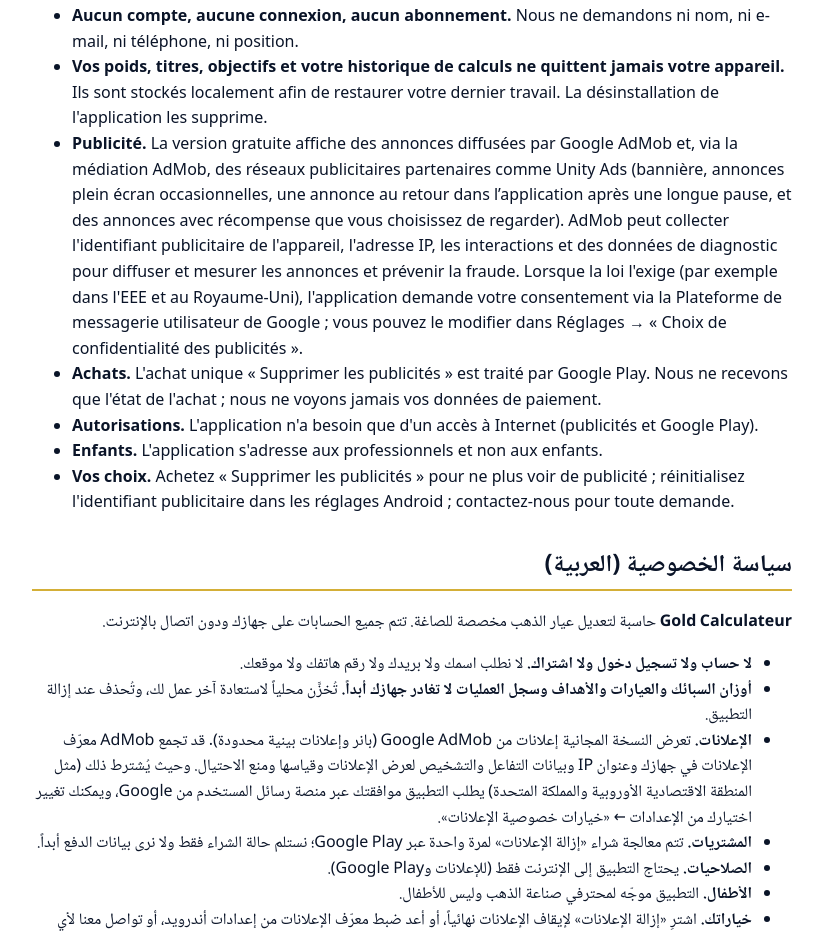
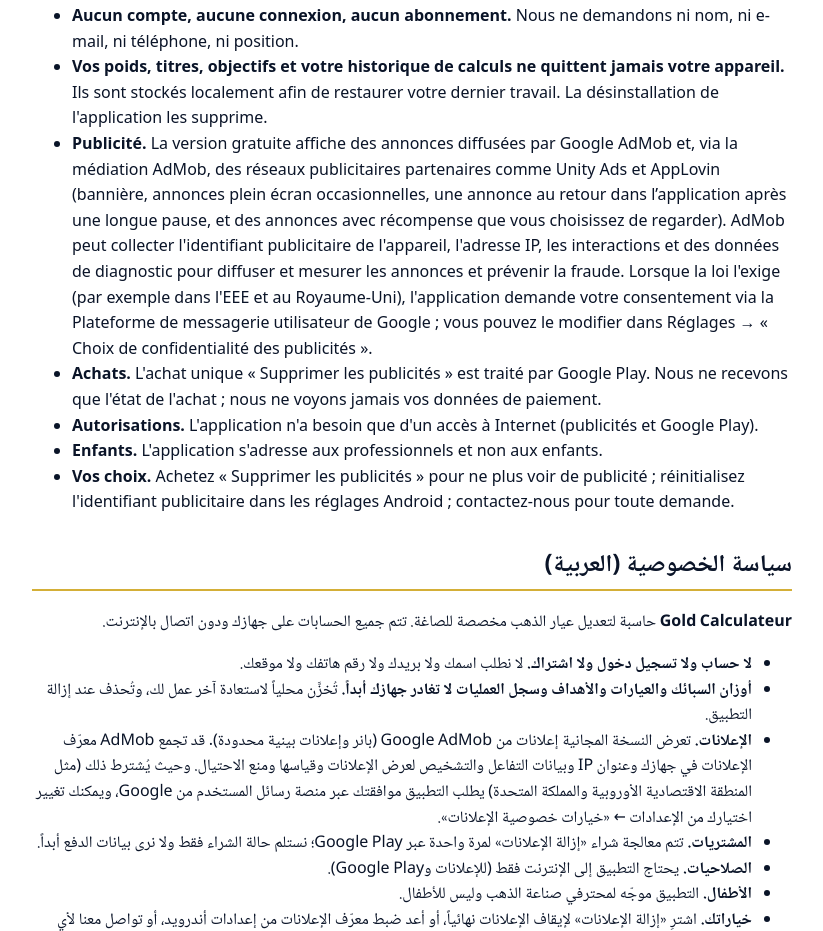
Before and after one commit to derbalali76-web/Gold-Calculateur, a plain HTML site: page docs/privacy/index.html in a window 1280 px wide. Shown: the part 1013-1944 px from the top of the page, without its empty margins (228-1051 px from the left). Drawn offline with Linux system fonts and the light colour scheme.

Commit message:
AdMob mediation: add AppLovin adapter
Co-Authored-By: Claude Sonnet 5.5 <noreply@anthropic.com>
Claude-Session: https://claude.ai/code/session_01Y2CKTB8YSsac9DaEz5G6a9

```diff
--- a/docs/privacy/index.html
+++ b/docs/privacy/index.html
@@ -37,7 +37,7 @@
 <ul>
 <li><strong>Aucun compte, aucune connexion, aucun abonnement.</strong> Nous ne demandons ni nom, ni e-mail, ni téléphone, ni position.</li>
 <li><strong>Vos poids, titres, objectifs et votre historique de calculs ne quittent jamais votre appareil.</strong> Ils sont stockés localement afin de restaurer votre dernier travail. La désinstallation de l'application les supprime.</li>
-<li><strong>Publicité.</strong> La version gratuite affiche des annonces diffusées par Google AdMob et, via la médiation AdMob, des réseaux publicitaires partenaires comme Unity Ads (bannière, annonces plein écran occasionnelles, une annonce au retour dans l’application après une longue pause, et des annonces avec récompense que vous choisissez de regarder). AdMob peut collecter l'identifiant publicitaire de l'appareil, l'adresse IP, les interactions et des données de diagnostic pour diffuser et mesurer les annonces et prévenir la fraude. Lorsque la loi l'exige (par exemple dans l'EEE et au Royaume-Uni), l'application demande votre consentement via la Plateforme de messagerie utilisateur de Google ; vous pouvez le modifier dans Réglages → « Choix de confidentialité des publicités ».</li>
+<li><strong>Publicité.</strong> La version gratuite affiche des annonces diffusées par Google AdMob et, via la médiation AdMob, des réseaux publicitaires partenaires comme Unity Ads et AppLovin (bannière, annonces plein écran occasionnelles, une annonce au retour dans l’application après une longue pause, et des annonces avec récompense que vous choisissez de regarder). AdMob peut collecter l'identifiant publicitaire de l'appareil, l'adresse IP, les interactions et des données de diagnostic pour diffuser et mesurer les annonces et prévenir la fraude. Lorsque la loi l'exige (par exemple dans l'EEE et au Royaume-Uni), l'application demande votre consentement via la Plateforme de messagerie utilisateur de Google ; vous pouvez le modifier dans Réglages → « Choix de confidentialité des publicités ».</li>
 <li><strong>Achats.</strong> L'achat unique « Supprimer les publicités » est traité par Google Play. Nous ne recevons que l'état de l'achat ; nous ne voyons jamais vos données de paiement.</li>
 <li><strong>Autorisations.</strong> L'application n'a besoin que d'un accès à Internet (publicités et Google Play).</li>
 <li><strong>Enfants.</strong> L'application s'adresse aux professionnels et non aux enfants.</li>
```
Also changed, not shown: 2 other files.
